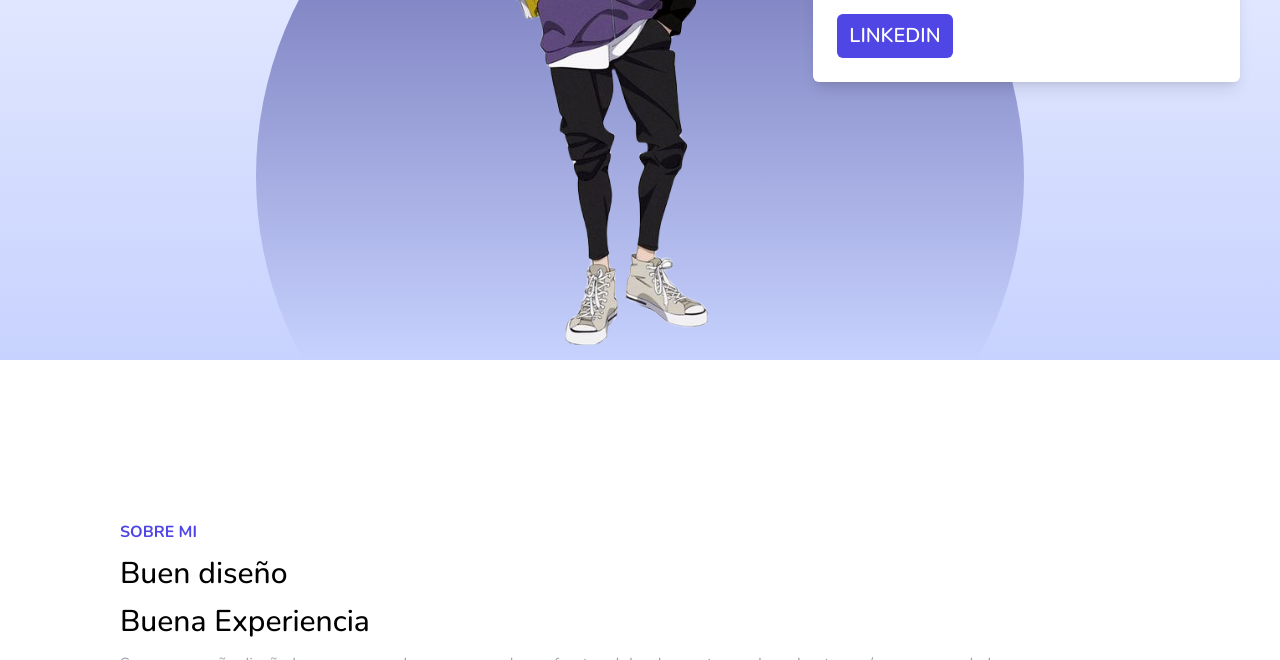
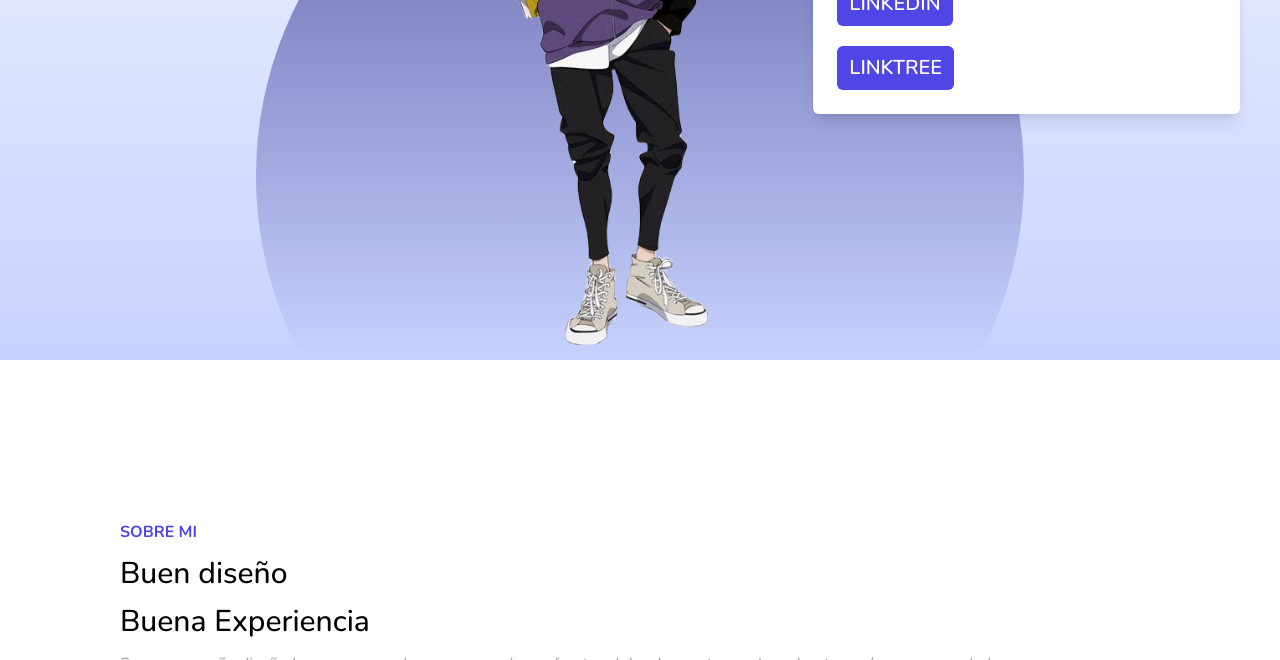
Before and after one commit to mcfr4nc/Portfolio, a website: page index.html in a window 1280 px wide. Shown: the part 440-1100 px from the top of the page. Drawn offline with nearby package versions, Linux system fonts and the light colour scheme.

Commit message:
LINKTREE ADD

```diff
--- a/index.html
+++ b/index.html
@@ -81,6 +81,8 @@
       </p>
       <a class="bg-indigo-600 text-white text-xl px-3 py-2 rounded-md font-semibold w-fit"
         href="https://www.linkedin.com/in/franco-osuna-0987841b2/">LINKEDIN</a>
+        <a class="bg-indigo-600 text-white text-xl px-3 py-2 rounded-md font-semibold w-fit"
+        href="https://linktr.ee/francoosuna">LINKTREE</a>
     </div>
   </div>
   <!-- about -->
@@ -171,6 +173,7 @@
 
         </div>
         <!-- card -->
+
       </div>
     </div>
   </div>
```
